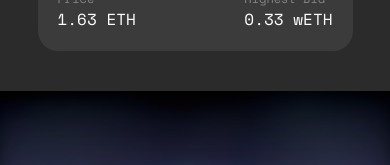
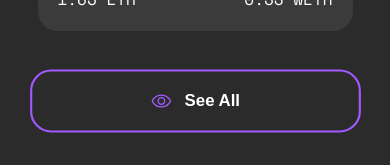
Before and after one commit to VyD1nk1902/NFT-Marketplace, a React (Vite) app: page / in a window 390 px wide. Shown: the part 7259-7424 px from the top of the page. Built offline with nearby package versions, Linux system fonts and the light colour scheme.

Commit message:
Add button when reponsive and comments

```diff
--- a/src/modules/Homepage/Discovery.tsx
+++ b/src/modules/Homepage/Discovery.tsx
@@ -9,9 +9,11 @@ import DiscoveryNFT2small from "@assets/Homepage/Discovery/DiscoveryNFT(2).png";
 import DiscoveryNFT2large from "@assets/Homepage/Discovery/DiscoveryNFT(2)@2x.png";
 import DiscoveryNFT3small from "@assets/Homepage/Discovery/DiscoveryNFT(3).png";
 import DiscoveryNFT3large from "@assets/Homepage/Discovery/DiscoveryNFT(3)@2x.png";
+
 import { v4 as uuidv4 } from "uuid";
 
 const DiscoveryMore = () => {
+  // Cards list data render
   const discoveryCardContents = [
     {
       id: uuidv4(),
@@ -44,9 +46,11 @@ const DiscoveryMore = () => {
       bid: 0.33,
     },
   ];
+
   return (
-    <section className="content-wrapper flex flex-col gap-[60px]">
+    <section className="content-wrapper flex flex-col gap-[40px] lg:gap-[60px]">
       <div className="flex justify-between items-center">
+        {/* Section Title */}
         <div className="flex flex-col gap-2.5">
           <h3 className="hidden lg:block">Discover More NFTs</h3>
           <h4 className="block lg:hidden">Discover More NFTs</h4>
@@ -57,6 +61,8 @@ const DiscoveryMore = () => {
           See All
         </Buttons>
       </div>
+
+      {/* Cards list */}
       <div className="grid lg:grid-cols-3 sm:grid-cols-2 grid-cols-1 gap-[30px] ">
         {discoveryCardContents.map((item) => (
           <a href="#" key={item.id} className="hover-scale ">
@@ -88,6 +94,12 @@ const DiscoveryMore = () => {
           </a>
         ))}
       </div>
+
+      {/* Button reponsive */}
+      <Buttons size="secondary" background="transparent" className=" px-[50px] text-base sm:hidden" link="#">
+        <Eye className="fill-action w-[20px] h-[20px]" />
+        See All
+      </Buttons>
     </section>
   );
 };
```
